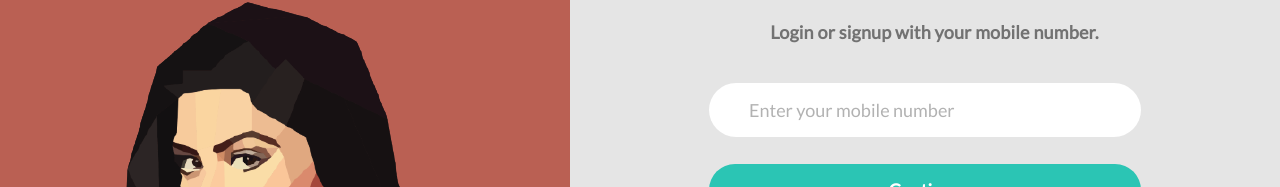
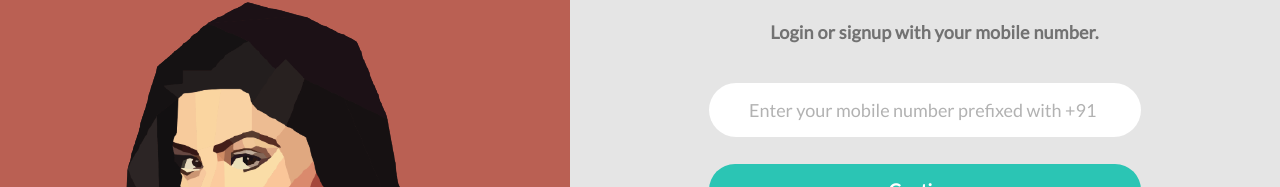
Before and after one commit to Sabareesh-Subramanian/JioSaavn_Clone, a React (Create React App) app in the folder client/: page /mobile in a window 1280 px wide. Shown: the part 170-357 px from the top of the page. Built offline with nearby package versions, Linux system fonts and the light colour scheme; no server answers.

Commit message:
Modified placeholder for mobile login screen

```diff
--- a/client/src/components/Login/MobileLogin.jsx
+++ b/client/src/components/Login/MobileLogin.jsx
@@ -61,7 +61,7 @@ export const MobileLogin = () => {
               handleNumber(e);
             }}
             type="text"
-            placeholder="Enter your mobile number"
+            placeholder="Enter your mobile number prefixed with +91"
           />
           <div id="recaptcha-container"></div>
           <button onClick={handleLogin}>Continue</button>
```
